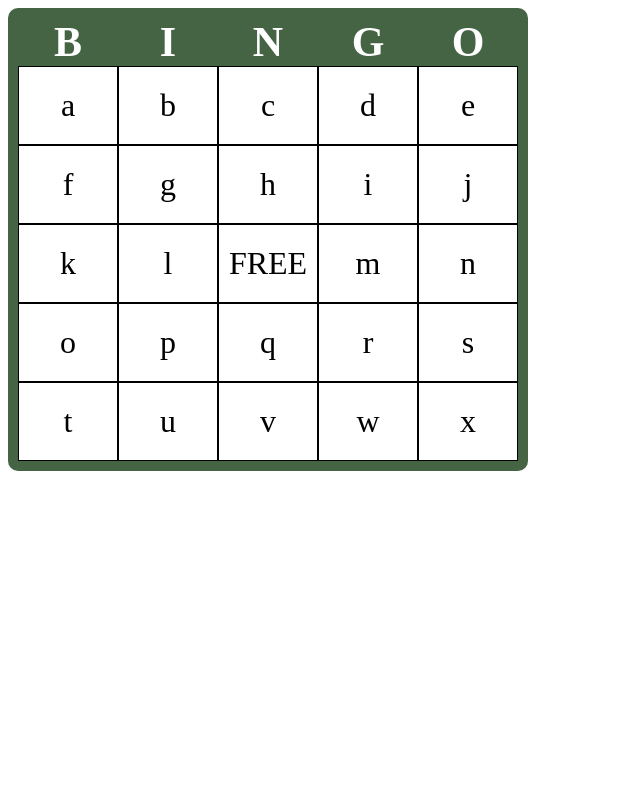
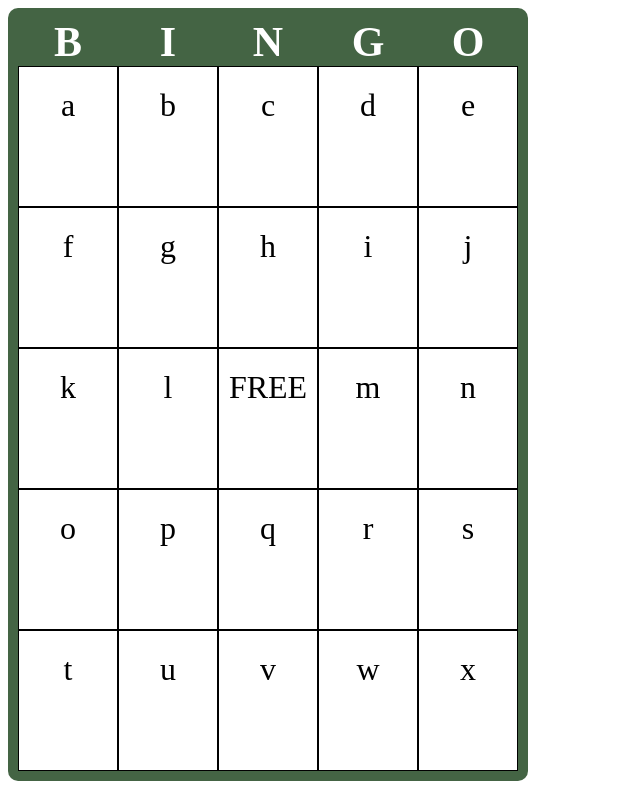
Before and after one commit to sathona/bingo, a plain HTML site: page index.html in a window 1280 px wide. Shown: the whole page, without its empty margins (0-640 px from the left). Drawn offline with nearby package versions, Linux system fonts and the light colour scheme.

Commit message:
Update index.html

```diff
--- a/index.html
+++ b/index.html
@@ -11,7 +11,7 @@
         .headers > div span { font-size: 42px; color: #fff; font-weight: bold; }
         .column { float: left; width: 100px; text-align: center; }
         .number { padding: 20px 0; border: 1px solid #000; background-color: #fff; }
-        .number span { color: #000; font-size: 32px; }
+        .number span { color: #000; font-size: 32px; word-wrap: break-word; }
         .number span:hover { text-shadow: 0 0 5px rgba(0,0,0,0.5); }
     </style>
     <script src="https://code.jquery.com/jquery-3.7.1.min.js" integrity="sha256-/JqT3SQfawRcv/BIHPThkBvs0OEvtFFmqPF/lYI/Cxo=" crossorigin="anonymous"></script>
@@ -42,17 +42,16 @@
 <script>
     $count = 0;
     $('.column').empty();
-    $numList = window.location.search.split(";");
+    $numList = window.location.search.split(";").map(x => decodeURI(x));
     $numList[0] !== "" ? $numList[0] = $numList[0].substring(1) : $numList[0] = "a";
     const fillList = "a;b;c;d;e;f;g;h;i;j;k;l;m;n;o;p;q;r;s;t;u;v;w;x".split(";");
     while($numList.length < 24){
         $numList.push(fillList[$numList.length]);
     }
     $numList = [...$numList.slice(0,12), "FREE", ...$numList.slice(12)];
-    $numList.forEach(x => x = x.replaceAll("%20", " "));
     for ($x = 1; $x <= 5; $x++) {
         for ($y = 1; $y <= 5; $y++) {
-            $('.' + $y).append("<div class='number col-" + $count + "'><span>" + $numList[$count] + "</span></div>");
+            $('.' + $y).append("<div style='height: 99px' class='number col-" + $count + "'><span>" + $numList[$count] + "</span></div>");
             $count++;
         }
     }
```
